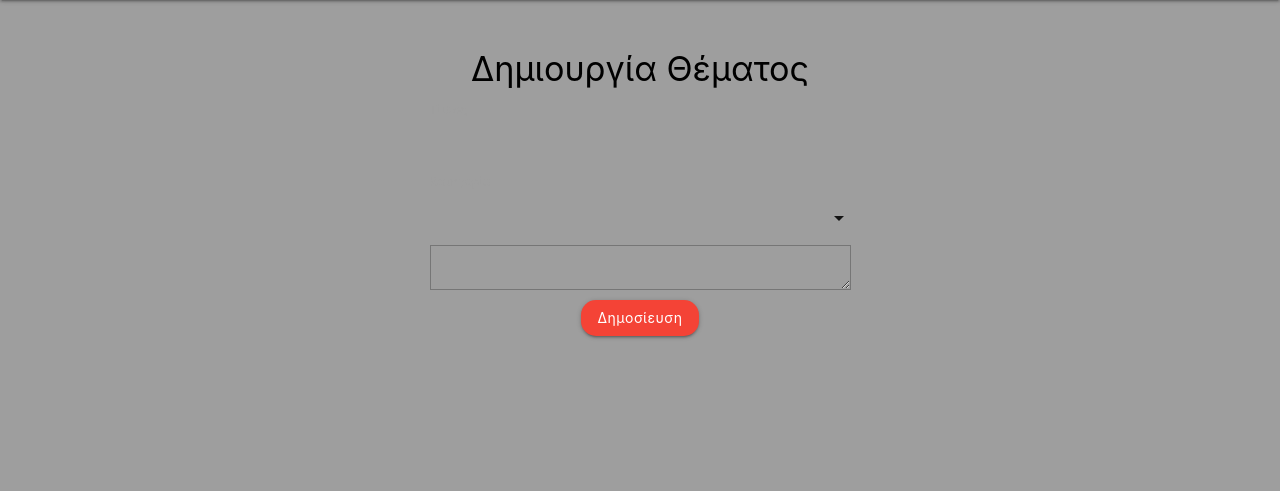
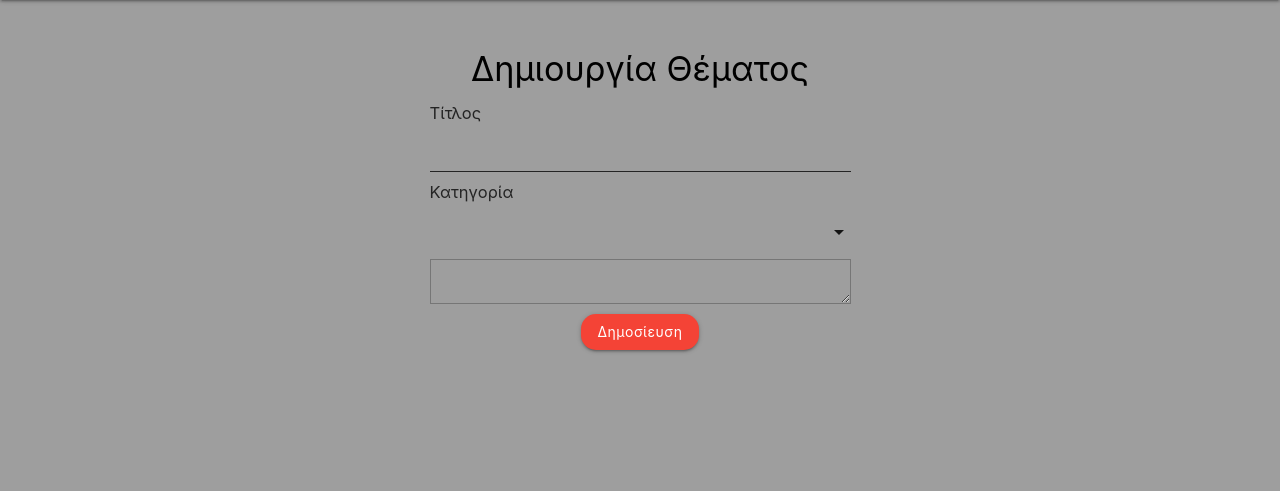
Before and after one commit to one-twenty/foobargr, a Django app: template forum/templates/forum/create-topic.html in a window 1280 px wide. Shown: the part 64-555 px from the top of the page. Run offline with Django 3.2, Linux system fonts and the light colour scheme; the template is opened without the code that fills it: values that come from a table or form of the project are taken from there, others are empty.

Commit message:
create top redesign

```diff
--- a/forum/static/forum/css/create-topic.css
+++ b/forum/static/forum/css/create-topic.css
@@ -21,3 +21,16 @@ form {
     margin-top: 10px;
     margin-bottom: 10px;
 }
+
+label {
+    color: #242424;
+    font-size: 1.1rem;
+}
+
+form > input{
+    border-bottom: 1px solid #242424 !important;
+}
+
+.select-dropdown {
+    text-align: center;
+}
```
Also changed, not shown: forum/templates/forum/create-topic.html (line endings or trailing spaces).
